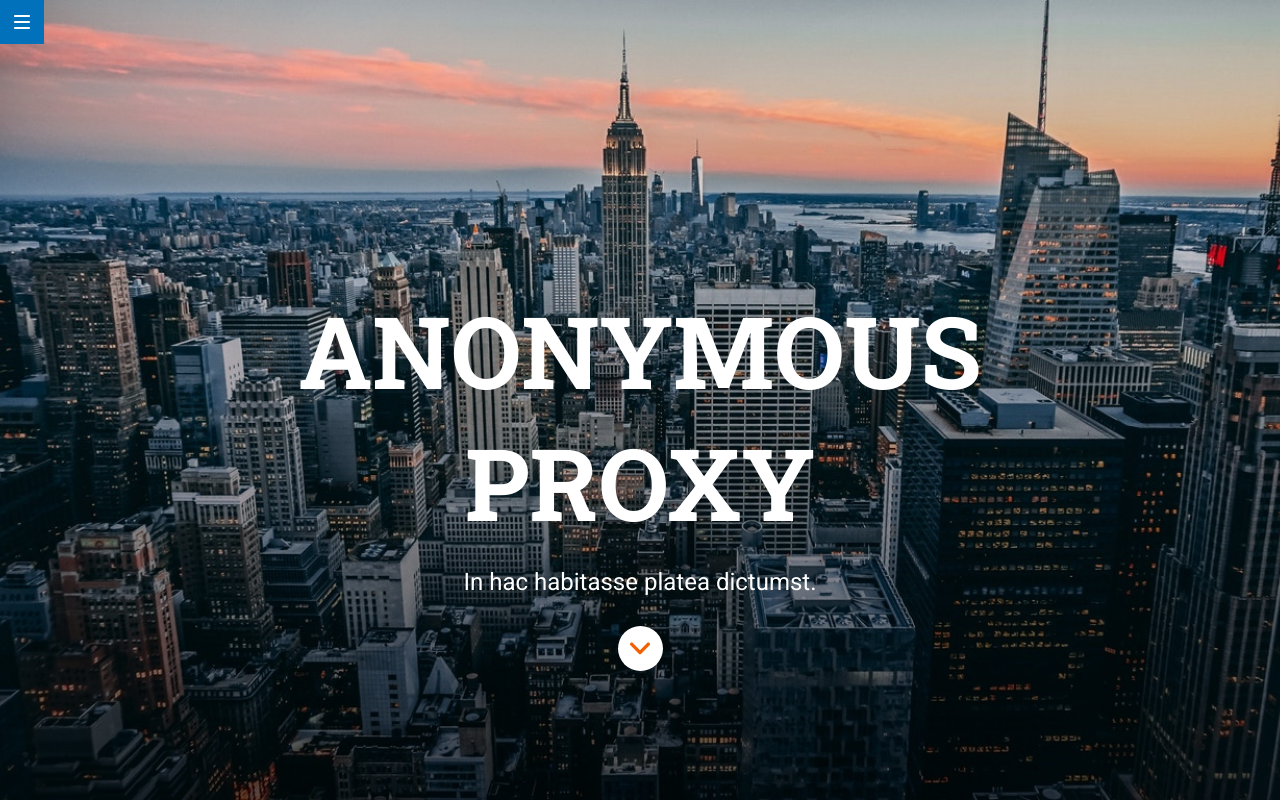
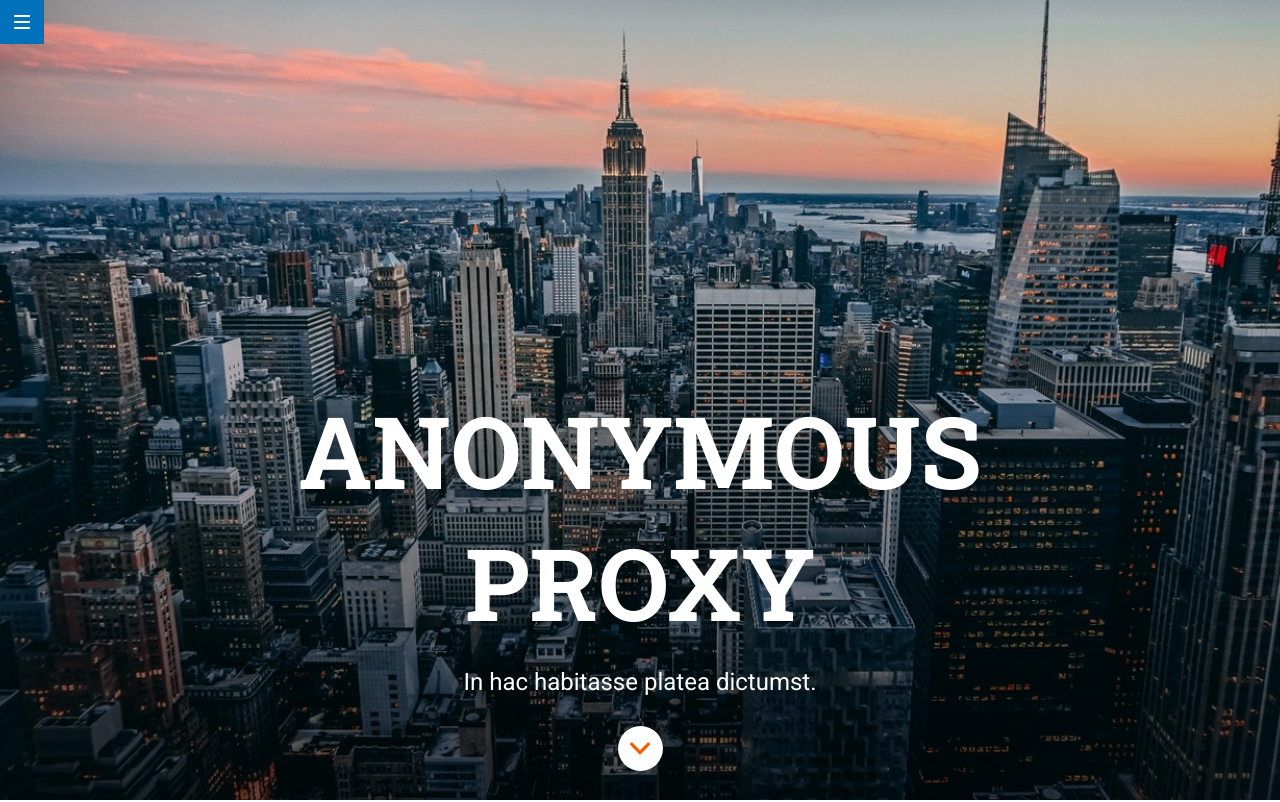
Before and after one commit to Adalab/modulo-1-evaluacion-final-icoliz, a website: page docs/index.html in a window 1280 px wide. Shown: the top 802 px of the page. Drawn offline with nearby package versions, Linux system fonts and the light colour scheme; files that its build step writes are made by us from their sources.

Commit message:
fix header margin

```diff
--- a/src/scss/layout/_header.scss
+++ b/src/scss/layout/_header.scss
@@ -29,9 +29,10 @@
     word-spacing: 100vw;
     color: white;
     text-transform: uppercase;
-    padding-top: 284px;
+    margin-top: 284px;
     padding-bottom: 10px;
     @media (min-width: 768px) {
+      margin-top: 384px;
       font-size: 8rem;
       padding-bottom: 20px;
     }
```
